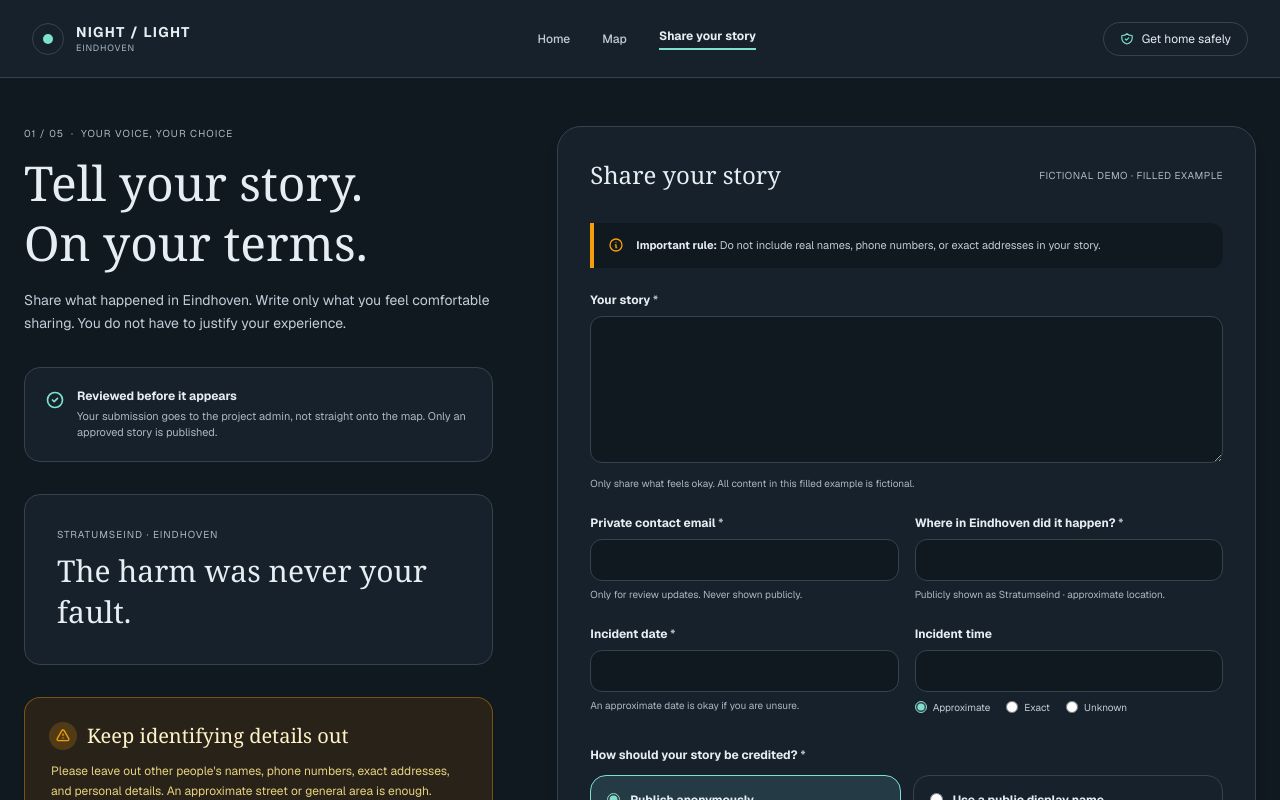
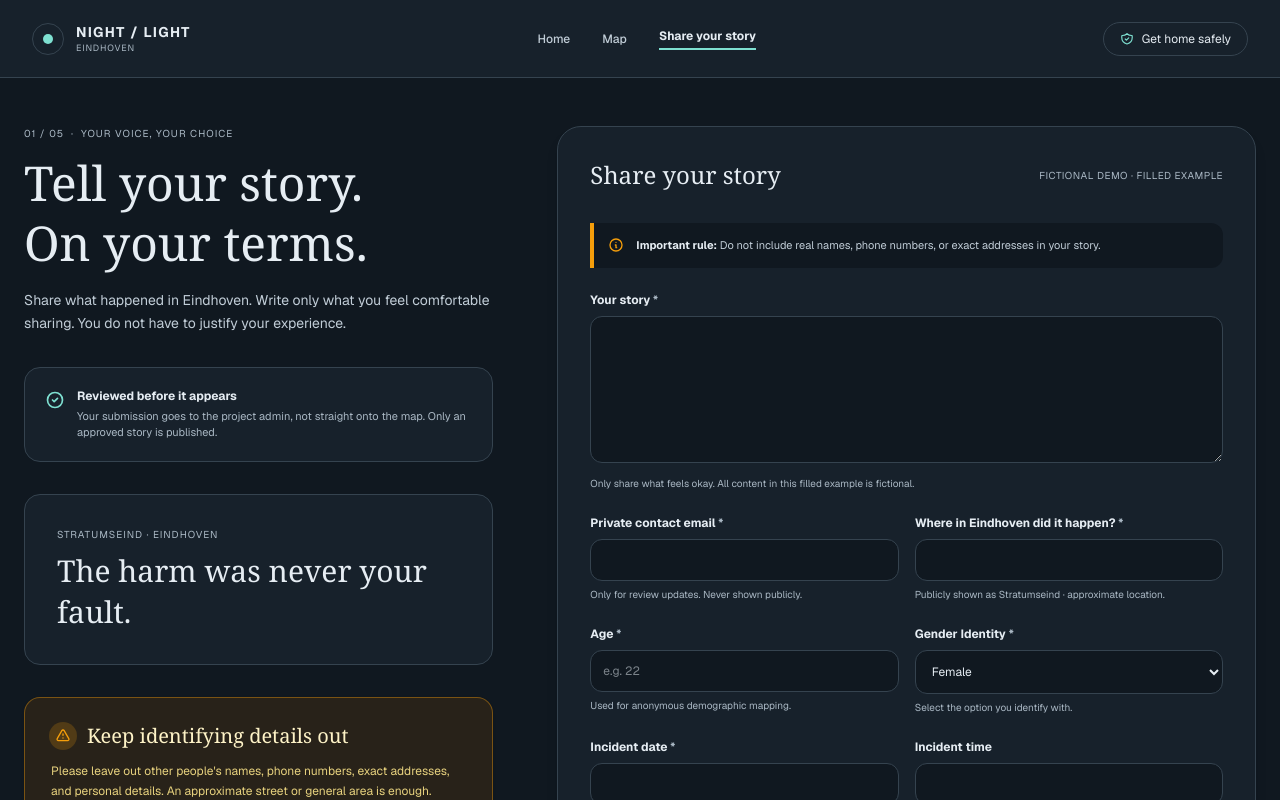
Before and after one commit to harkion/studio-krom-3, a Next.js app in the folder nightlife.client/: page /ShareStory in a window 1280 px wide. Shown: the top 800 px of the page. Built offline with nearby package versions, Linux system fonts and the light colour scheme.

Commit message:
linked database to share story form

```diff
--- a/nightlife.client/app/ShareStory/page.tsx
+++ b/nightlife.client/app/ShareStory/page.tsx
@@ -13,13 +13,15 @@ export default function ShareStoryPage() {
         anonymityOption: 'anonymous',
         publicDisplayName: '',
         hasConsented: false,
+        age: '',
+        gender: '',
     });
 
     const [submitting, setSubmitting] = useState(false);
     const [submitted, setSubmitted] = useState(false);
 
     const handleChange = (
-        e: React.ChangeEvent<HTMLInputElement | HTMLTextAreaElement>
+        e: React.ChangeEvent<HTMLInputElement | HTMLTextAreaElement | HTMLSelectElement>
     ) => {
         const { name, value, type } = e.target;
         const checked = (e.target as HTMLInputElement).checked;
@@ -42,8 +44,8 @@ export default function ShareStoryPage() {
                     title: `Story at ${formData.location}`, // SQLite title field
                     summary: formData.story,                 // Maps to summary column
                     category: 'Unwanted attention',          // Default category
-                    age: 20,                                 // Demographics default
-                    gender: 'other',                         // Demographics default
+                    age: Number(formData.age),                        // Demographics default
+                    gender: formData.gender,                         // Demographics default
                     newPlaceName: formData.location.trim(),  // Creates/links location in `places`
                 }),
             });
@@ -248,6 +250,54 @@ export default function ShareStoryPage() {
                             </div>
                         </div>
 
+                        {/* Age & Gender Input Grid */}
+                        <div className="grid grid-cols-1 md:grid-cols-2 gap-4">
+                            <div>
+                                <label className="block text-xs font-bold text-[#e6edf3] mb-2">
+                                    Age <span className="text-[#aab8c4]">*</span>
+                                </label>
+                                <input
+                                    type="number"
+                                    name="age"
+                                    required
+                                    min={12}
+                                    max={100}
+                                    placeholder="e.g. 22"
+                                    value={formData.age}
+                                    onChange={handleChange}
+                                    className="w-full bg-[#101820] border border-[#35434f] rounded-xl p-3 text-xs text-[#e6edf3] focus:outline-none focus:border-[#7ee0d1] focus:ring-1 focus:ring-[#7ee0d1] transition"
+                                />
+                                <p className="text-[10px] text-[#aab8c4] mt-1.5">
+                                    Used for anonymous demographic mapping.
+                                </p>
+                            </div>
+
+                            <div>
+                                <label className="block text-xs font-bold text-[#e6edf3] mb-2">
+                                    Gender Identity <span className="text-[#aab8c4]">*</span>
+                                </label>
+                                <select
+                                    name="gender"
+                                    value={formData.gender}
+                                    onChange={(e: React.ChangeEvent<HTMLSelectElement>) => {
+                                        setFormData((prev) => ({
+                                            ...prev,
+                                            gender: e.target.value,
+                                        }));
+                                    }}
+                                    className="w-full bg-[#101820] border border-[#35434f] rounded-xl p-3 text-xs text-[#e6edf3] focus:outline-none focus:border-[#7ee0d1] focus:ring-1 focus:ring-[#7ee0d1] transition cursor-pointer"
+                                >
+                                    <option value="female">Female</option>
+                                    <option value="male">Male</option>
+                                    <option value="non-binary">Non-binary</option>
+                                    <option value="other">Other / Prefer not to say</option>
+                                </select>
+                                <p className="text-[10px] text-[#aab8c4] mt-1.5">
+                                    Select the option you identify with.
+                                </p>
+                            </div>
+                        </div>
+
                         {/* Date & Time Grid */}
                         <div className="grid grid-cols-1 md:grid-cols-2 gap-4">
                             <div>
```
